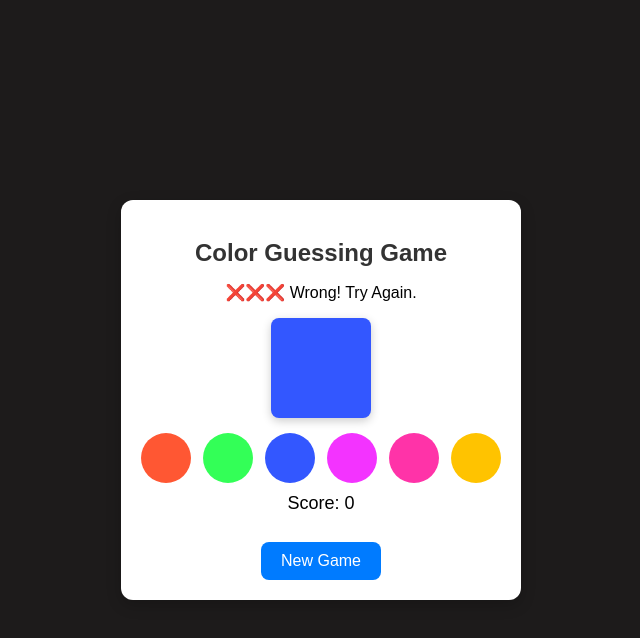
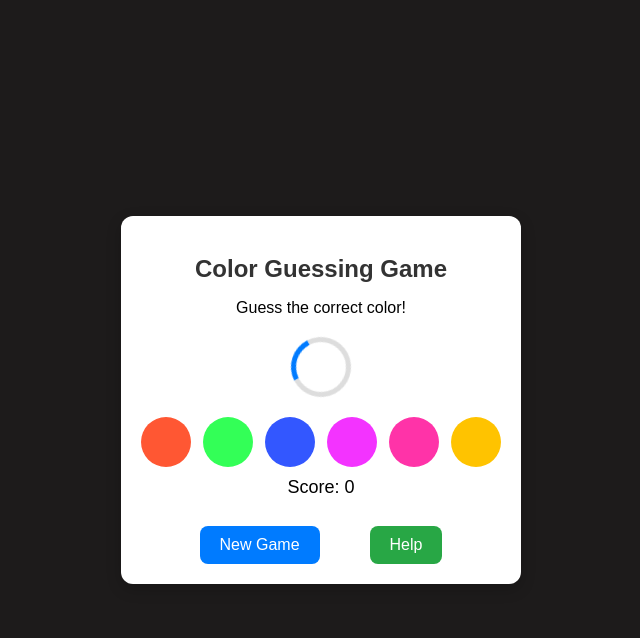
Before and after one commit to Oorunfemi890/color-game, a React (Create React App) app: page / in a window 1280 px wide. Both pictures are taken after a click on the button 485 px from the left and 457 px from the top of the page. Shown: the top 638 px of the page, without its empty margins (319-959 px from the left). Built offline with nearby package versions, Linux system fonts and the light colour scheme.

Commit message:
commit all new changes

```diff
--- a/src/App.jsx
+++ b/src/App.jsx
@@ -8,65 +8,104 @@ const ColorGame = () => {
   const [score, setScore] = useState(0);
   const [gameStatus, setGameStatus] = useState("Guess the correct color!");
   const [isGameActive, setIsGameActive] = useState(true);
+  const [selectedColor, setSelectedColor] = useState("");
+  const [showLoader, setShowLoader] = useState(false);
+  const [showHelpModal, setShowHelpModal] = useState(false);
 
   useEffect(() => {
     resetGame();
   }, []);
 
   const resetGame = () => {
-    const randomColor = colors[Math.floor(Math.random() * colors.length)];
-    setTargetColor(randomColor);
     setGameStatus("Guess the correct color!");
     setIsGameActive(true);
+    setSelectedColor("");
+    setShowLoader(true);
+
+    setTimeout(() => {
+      setShowLoader(false);
+      const randomColor = colors[Math.floor(Math.random() * colors.length)];
+      setTargetColor(randomColor);
+    }, 1000);
   };
 
   const handleGuess = (color) => {
     if (!isGameActive) return;
 
+    setSelectedColor(color);
+
     if (color === targetColor) {
-      setGameStatus("🎉🎉🎉 Correct! Click 'New Game' to play again.");
+      setGameStatus("🎉 Correct! Click 'New Game' to play again.");
       setScore(score + 1);
-      setIsGameActive(false);
     } else {
-      setGameStatus("❌❌❌ Wrong! Try Again.");
+      setGameStatus("❌ Wrong! Try Again.");
     }
+
+    setIsGameActive(false);
+    setShowLoader(true);
+
+    setTimeout(() => {
+      setShowLoader(false);
+      resetGame();
+    }, 2000);
+  };
+
+  const handleNewGame = () => {
+    setScore(0);
+    resetGame();
+  };
+
+  const handleHelpClick = () => {
+    setShowHelpModal(true);
+  };
+
+  const handleCloseModal = () => {
+    setShowHelpModal(false);
   };
 
   return (
     <div className="game-container">
       <div className="game-card">
         <h2 className="game-title">Color Guessing Game</h2>
-        <p data-testid="gameInstructions">{gameStatus}</p>
+        <p>{gameStatus}</p>
 
-        <div
-          className="color-box"
-          style={{ backgroundColor: targetColor }}
-          data-testid="colorBox"
-        ></div>
+        {showLoader ? (
+          <div className="loader"></div>
+        ) : (
+          <div className="color-box" style={{ backgroundColor: targetColor }}></div>
+        )}
 
         <div className="color-options">
           {colors.map((color, index) => (
             <button
               key={index}
-              className="color-button"
+              className={`color-button ${color === selectedColor ? (color === targetColor ? 'correct' : 'wrong') : ''}`}
               style={{ backgroundColor: color }}
               onClick={() => handleGuess(color)}
-              data-testid="colorOption"
               disabled={!isGameActive}
-            ></button>
+            >
+              {color === selectedColor && color === targetColor ? "✅" : ""}
+              {color === selectedColor && color !== targetColor ? "❌" : ""}
+            </button>
           ))}
         </div>
 
-        <p data-testid="score" className="score-text">Score: {score}</p>
+        <p className="score-text">Score: {score}</p>
 
-        <button
-          className="new-game-btn"
-          onClick={resetGame}
-          data-testid="newGameButton"
-        >
-          New Game
-        </button>
+        <button className="new-game-btn" onClick={handleNewGame}>New Game</button>
+        <button className="help-btn" onClick={handleHelpClick}>Help</button>
       </div>
+
+      {showHelpModal && (
+        <div className="modal">
+          <div className="modal-content">
+            <h3>How to Play</h3>
+            <p>Guess the color of the square by selecting one of the buttons below.</p>
+            <p>If you guess correctly, your score increases by 1!</p>
+            <button className="close-btn" onClick={handleCloseModal}>Close</button>
+          </div>
+        </div>
+      )}
     </div>
   );
 };
--- a/src/ColorGame.css
+++ b/src/ColorGame.css
@@ -23,6 +23,12 @@ body {
   text-align: center;
   max-width: 400px;
   width: 100%;
+  animation: fadeIn 0.5s ease-in-out;
+}
+
+@keyframes fadeIn {
+  0% { opacity: 0; transform: scale(0.9); }
+  100% { opacity: 1; transform: scale(1); }
 }
 
 .game-title {
@@ -37,6 +43,7 @@ body {
   border-radius: 8px;
   margin: 15px auto;
   box-shadow: 0 3px 10px rgba(0, 0, 0, 0.2);
+  transition: transform 0.3s ease-in-out;
 }
 
 .color-options {
@@ -65,25 +72,117 @@ body {
   cursor: not-allowed;
 }
 
+.color-button.correct {
+  border: 3px solid green;
+  transform: scale(1.1);
+  transition: all 0.3s ease-in-out;
+}
+
+.color-button.wrong {
+  border: 3px solid red;
+  transform: scale(1.1);
+  transition: all 0.3s ease-in-out;
+}
+
 .score-text {
   font-size: 18px;
   margin-top: 10px;
 }
 
-.new-game-btn {
-  background: #007BFF;
-  color: white;
+.new-game-btn, .help-btn {
   padding: 10px 20px;
   border: none;
   border-radius: 8px;
   cursor: pointer;
   font-size: 16px;
   margin-top: 10px;
-  transition: background 0.3s;
+  transition: background 0.3s, transform 0.2s ease-in-out;
+}
+
+.new-game-btn {
+  background: #007BFF;
+  color: white;
 }
 
 .new-game-btn:hover {
   background: #0056b3;
+  transform: scale(1.05);
+}
+
+.help-btn {
+  background: #28a745;
+  color: white;
+  margin-left: 50px;
+}
+
+.help-btn:hover {
+  background: #218838;
+  transform: scale(1.05);
+}
+
+.modal {
+  position: fixed;
+  top: 0;
+  left: 0;
+  width: 100%;
+  height: 100%;
+  display: flex;
+  justify-content: center;
+  align-items: center;
+  background: rgba(0, 0, 0, 0.5);
+  z-index: 1000;
+  animation: fadeInModal 0.3s ease-in-out;
+}
+
+@keyframes fadeInModal {
+  0% { opacity: 0; transform: scale(0.8); }
+  100% { opacity: 1; transform: scale(1); }
+}
+
+.modal-content {
+  background: white;
+  padding: 20px;
+  border-radius: 12px;
+  text-align: center;
+  width: 300px;
+  animation: slideIn 0.3s ease-in-out;
+  box-shadow: 0 5px 15px rgba(0, 0, 0, 0.3);
+}
+
+@keyframes slideIn {
+  0% { transform: translateY(-50px); opacity: 0; }
+  100% { transform: translateY(0); opacity: 1; }
+}
+
+.close-btn {
+  background: red;
+  color: white;
+  border: none;
+  padding: 10px 20px;
+  border-radius: 8px;
+  cursor: pointer;
+  font-size: 16px;
+  transition: background 0.3s, transform 0.2s ease-in-out;
+}
+
+.close-btn:hover {
+  background: darkred;
+  transform: scale(1.05);
+}
+
+.loader {
+  width: 50px;
+  height: 50px;
+  border: 5px solid #ddd;
+  border-top: 5px solid #007BFF;
+  border-radius: 50%;
+  animation: spin 1s linear infinite;
+  margin: 20px auto;
+}
+
+@keyframes spin {
+  0% { transform: rotate(0deg); }
+  100% { transform: rotate(360deg); }
 }
 
 @media (max-width: 600px) {
@@ -100,4 +199,8 @@ body {
     width: 80px;
     height: 80px;
   }
+
+  .help-btn {
+    margin-left: 10px;
+  }
 }
```
